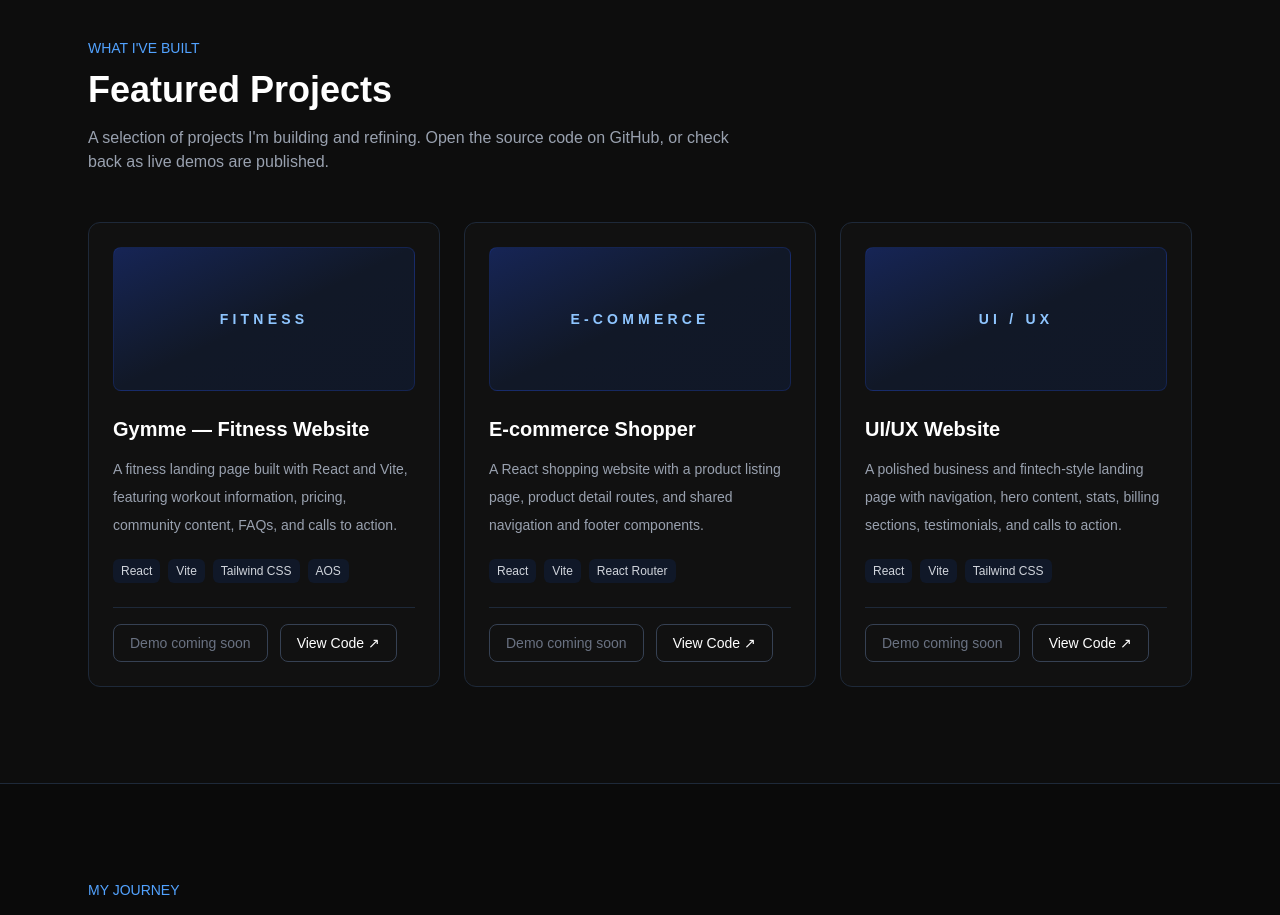
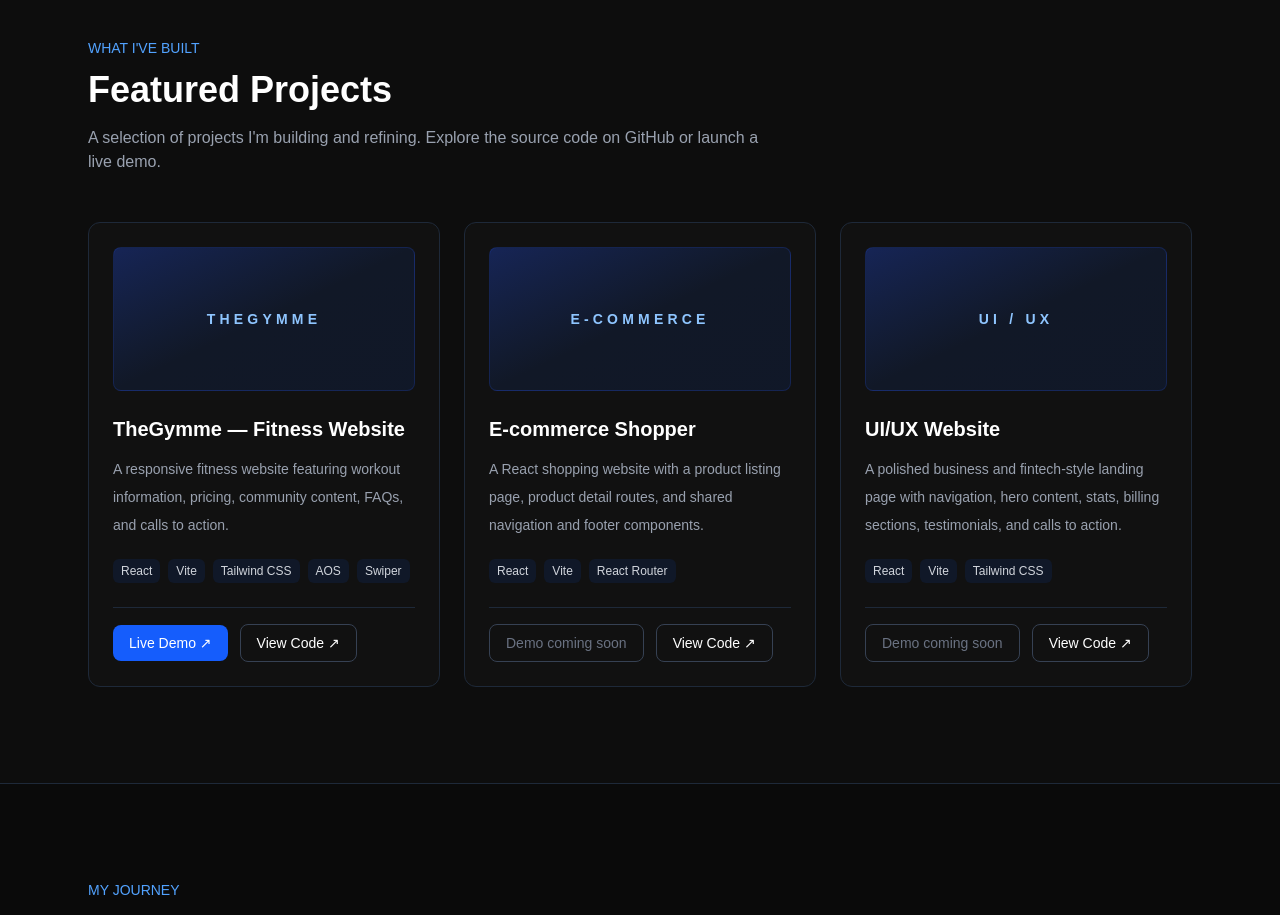
Before and after one commit to fourgods7/ridwan-portfolio, a Next.js app: page / in a window 1280 px wide. Shown: the part 1260-2175 px from the top of the page. Built offline with nearby package versions, Linux system fonts and the light colour scheme.

Commit message:
Add TheGymme live demo to portfolio projects

```diff
--- a/app/page.tsx
+++ b/app/page.tsx
@@ -1,12 +1,12 @@
 const projects = [
   {
-    title: "Gymme — Fitness Website",
+    title: "TheGymme — Fitness Website",
     description:
-      "A fitness landing page built with React and Vite, featuring workout information, pricing, community content, FAQs, and calls to action.",
-    technologies: ["React", "Vite", "Tailwind CSS", "AOS"],
-    githubUrl: "https://github.com/fourgods7/Gymme",
-    demoUrl: null,
-    visual: "FITNESS",
+      "A responsive fitness website featuring workout information, pricing, community content, FAQs, and calls to action.",
+    technologies: ["React", "Vite", "Tailwind CSS", "AOS", "Swiper"],
+    githubUrl: "https://github.com/fourgods7/TheGymme",
+    demoUrl: "https://the-gymme.vercel.app/",
+    visual: "THEGYMME",
   },
   {
     title: "E-commerce Shopper",
@@ -179,8 +179,8 @@ export default function Home() {
           </h2>
 
           <p className="mt-4 max-w-2xl text-gray-400">
-            A selection of projects I'm building and refining. Open the source
-            code on GitHub, or check back as live demos are published.
+            A selection of projects I'm building and refining. Explore the source
+            code on GitHub or launch a live demo.
           </p>
 
           <div className="mt-12 grid gap-6 md:grid-cols-2 lg:grid-cols-3">
```
